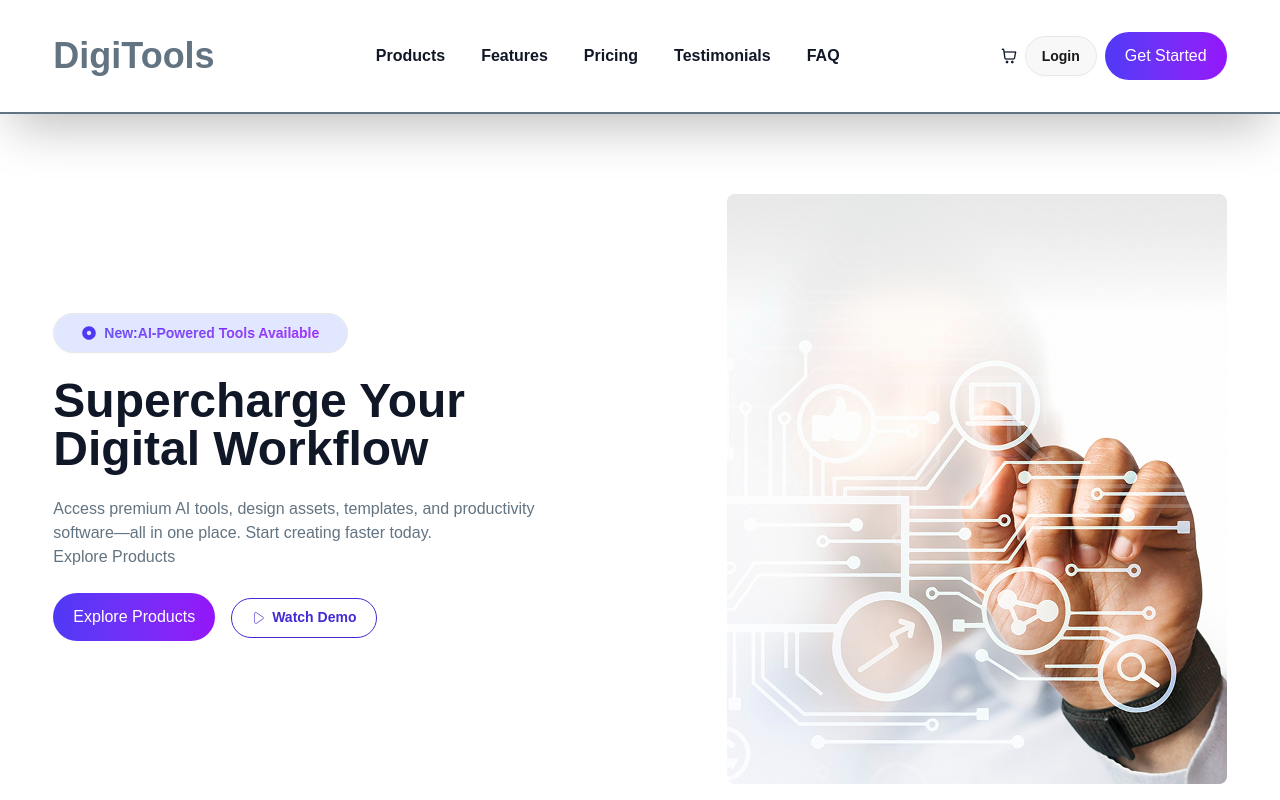
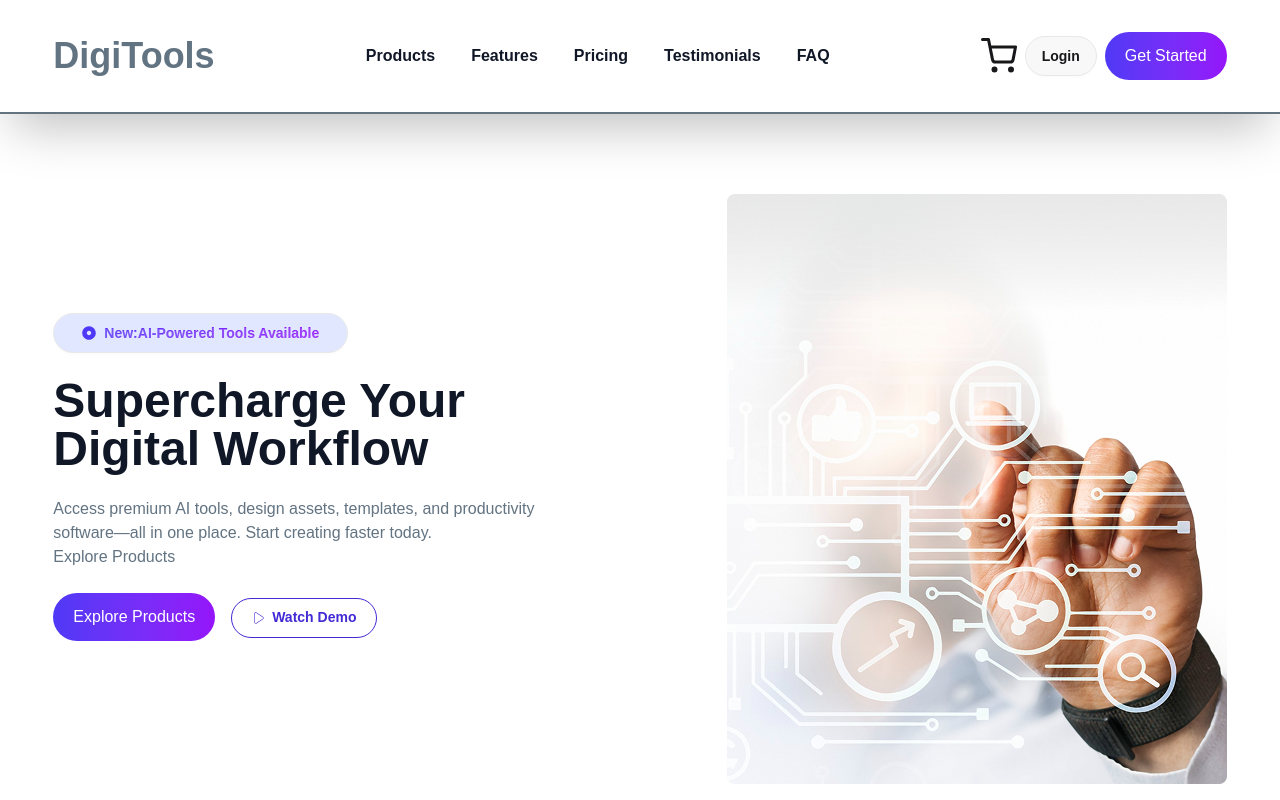
Before and after one commit to mollika123/Digi-tools-react, a React (Vite) app: page / in a window 1280 px wide. Shown: the top 800 px of the page. Built offline with nearby package versions, Linux system fonts and the light colour scheme.

Commit message:
readme file created

```diff
--- a/src/App.jsx
+++ b/src/App.jsx
@@ -8,6 +8,7 @@
 import Footer from './components/Footer/Footer'
 import TransparentPricing from './components/TransparentPricing'
 import StepsSection from './components/StepsSection'
+import ReadyTransform from './components/ReadyTransform'
 
 
 
@@ -20,14 +21,16 @@
   const productsPromise = fetchProducts();
   const [carts, setCarts] = useState([]);
 
+
   return (
     <>
-      <Navbar></Navbar>
+      <Navbar carts={carts}></Navbar>
       <Banner></Banner>
       <Rating></Rating>
       <Suspense fallback={<span className="loading loading-bars loading-xl"></span>} ><Products productsPromise={productsPromise} carts={carts} setCarts={setCarts}></Products></Suspense>
       <StepsSection></StepsSection>
       <TransparentPricing></TransparentPricing>
+      <ReadyTransform></ReadyTransform>
       <Footer></Footer>
     </>
   )
--- a/src/components/Footer/Footer.jsx
+++ b/src/components/Footer/Footer.jsx
@@ -6,7 +6,7 @@
   return (
           <div className="bg-gray-900 py-[61px] md:py-[120px] text-white ">
             <div className="w-11/12 mx-auto rpx-5 md:px-0">
-            <div className="grid grid-cols-1 md:grid-cols-5 gap-6 text-center md:text-start ">
+            <div className="grid grid-cols-2 md:grid-cols-3 lg:grid-cols-5 gap-6 text-center md:text-start ">
                     <div className="">
                 <h1 className='text-5xl font-bold'>DigiTools</h1>
                         <p className="mt-6">Premium digital tools for creators, professionals, and businesses. Work smarter with our suite of powerful tools.</p>
--- a/src/components/Navbar/Navbar.jsx
+++ b/src/components/Navbar/Navbar.jsx
@@ -1,8 +1,10 @@
 import React from 'react';
-import bannerIcon from '../../assets/assets/products/shopping-cart.png'
-const Navbar = () => {
+
+import { FaShoppingCart } from 'react-icons/fa';
+import { FiShoppingCart } from 'react-icons/fi';
+const Navbar = ({carts}) => {
   return (
-    <div className='border-b-2 border-[#627382] shadow-2xl'><div className='w-11/12 mx-auto '>
+    <div className='border-b-2 border-[#627382] shadow-2xl sticky top-0 z-50 bg-white'><div className='w-11/12 mx-auto '>
       <div className='flex justify-between items-center pt-8 pb-8 overflow-hidden'>
         <div>
           <h1 className='text-4xl font-bold text-[#627382]'>DigiTools</h1>
@@ -17,8 +19,14 @@
         <li><a href="">FAQ</a></li>
         </ul></div>
 
-        <div className='flex items-center gap-2'>
-         <div> <img src={bannerIcon} alt="" /></div>
+        <div className='flex items-center gap-2 relative'>
+          <div>  <FiShoppingCart className='text-4xl'></FiShoppingCart>
+            {carts.length > 0 && (
+              <span className='absolute -top-1 left-4 bg-red-500 text-white px-2.5 py-.5 rounded-full'>{carts.length }</span>
+          )}
+
+
+          </div>
           <button className='btn rounded-full'>Login</button>
         <button className='bg-linear-to-r from-[#4F39F6] to-[#9514FA] text-white px-5 py-3 rounded-full'>Get Started</button></div>
       </div>
--- a/src/components/Navbar/Products/Cart.jsx
+++ b/src/components/Navbar/Products/Cart.jsx
@@ -16,7 +16,7 @@
     toast.error('Product remove successfully')
   }
   return (
-    <div className=' w-11/12 mx-auto pt-20 pb-10'>
+    <div className=' w-11/12 mx-auto pt-20 pb-10 '>
       <h1 className='text-2xl font-bold'>Your Cart</h1>
       {carts.length===0?(<div className='w-11/12 mx-auto p-30 text-xl text-center'><img className='mx-auto w-[50px]' src={cartImg} alt="" /><p className='text-[#627382]'>Your cart is empty</p></div>):( carts.map(cart => <div key={cart.id}>
         < div className='p-10 shadow-2xl'>
--- a/src/components/Navbar/Products/ProductCard.jsx
+++ b/src/components/Navbar/Products/ProductCard.jsx
@@ -6,6 +6,7 @@
   console.log(product);
   const [add, setAdd] = useState(false);
   const handleAddButton = () => {
+
     setAdd(true);
     setCarts([...carts,product])
    toast.success('Product added to cart')
--- /dev/null
+++ b/src/components/ReadyTransform.jsx
@@ -0,0 +1,25 @@
+import React from 'react';
+
+const ReadyTransform = () => {
+    return (
+        <div className="bg-gradient-to-r from-violet-600 to-purple-500 py-20 md:py-30  ">
+            <div className="container  px-5 md:px-0 text-center space-y-4">
+                <div className="">
+                    <h2 className="text-2xl font-black text-white">Ready to Transform Your Workflow?</h2>
+                </div>
+                <div className="">
+                    <p className="text-white font-semibold ">Join thousands of professionals who are already using Digitools to work smarter.Start your free trial today.</p>
+                </div>
+                <div className="flex flex-wrap justify-center gap-4">
+                    <button className="btn rounded-full text-violet-800">Explore Products</button>
+                    <button className="btn rounded-full bg-transparent text-white">View Pricing</button>
+                </div>
+                <div className="">
+                    <p className="text-white font-semibold ">14-day free trial • No credit card required • Cancel anytime</p>
+                </div>
+            </div>
+        </div>
+    );
+};
+
+export default ReadyTransform;
```
Also changed, not shown: 1 other file (tests, documents, lock files or other folders).
